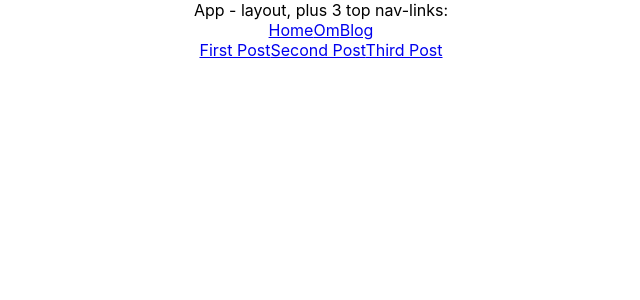
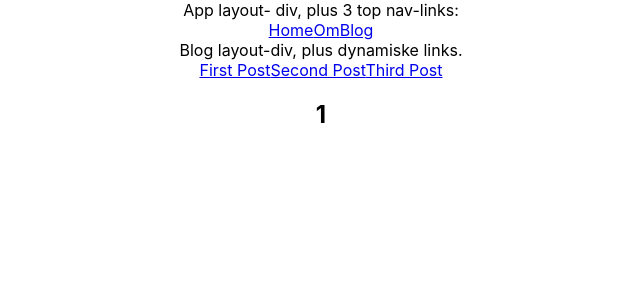
Before and after one commit to nkped/routing-eksperimenter, a React (Create React App) app: page /blog/1 in a window 1280 px wide. Shown: the top 300 px of the page, without its empty margins (319-959 px from the left). Built offline with nearby package versions, Linux system fonts and the light colour scheme.

Commit message:
Blog-URL-nav virker

```diff
--- a/src/App.js
+++ b/src/App.js
@@ -4,7 +4,7 @@ import "./App.css";
 function App() {
   return (
     <div className="App">
-      App - layout, plus 3 top nav-links:
+      App layout- div, plus 3 top nav-links:
       <nav>
         <Link to="/">Home</Link>
         <Link to="/om">Om</Link>
--- a/src/routes/blog.jsx
+++ b/src/routes/blog.jsx
@@ -1,17 +1,19 @@
-import { Link } from "react-router-dom";
+import { NavLink, Outlet } from "react-router-dom";
 import { getBlogPosts } from "../data";
 
 export default function Blog() {
   let blogPosts = getBlogPosts();
   return (
     <div>
+      Blog layout-div, plus dynamiske links.
       <nav>
         {blogPosts.map((blogPost) => (
-          <Link to={`/blog/${blogPost.number}`} key={blogPost.number}>
+          <NavLink to={`/blog/${blogPost.number}`} key={blogPost.number}>
             {blogPost.name}
-          </Link>
+          </NavLink>
         ))}
       </nav>
+      <Outlet />
     </div>
   );
 }
--- a/src/routes/blogpost.jsx
+++ b/src/routes/blogpost.jsx
@@ -1,7 +1,11 @@
+import { useParams } from "react-router";
+
 function BlogPost() {
+  let params = useParams();
+
   return (
     <main>
-      <h2>Du er på BlogPost!</h2>
+      <h2>{params.blogpostId}</h2>
     </main>
   );
 }
--- a/src/routes/home.jsx
+++ b/src/routes/home.jsx
@@ -1,6 +1,7 @@
 function Home() {
   return (
     <main>
+      Home layout-div
       <h2>Du er på Home!</h2>
     </main>
   );
```
